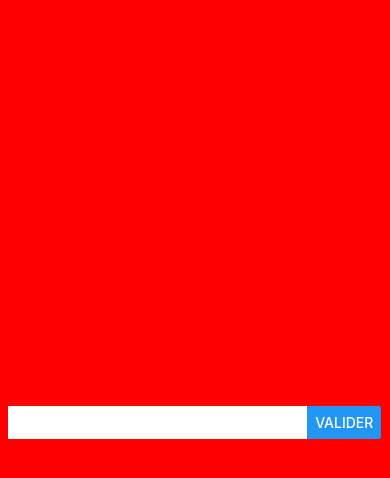
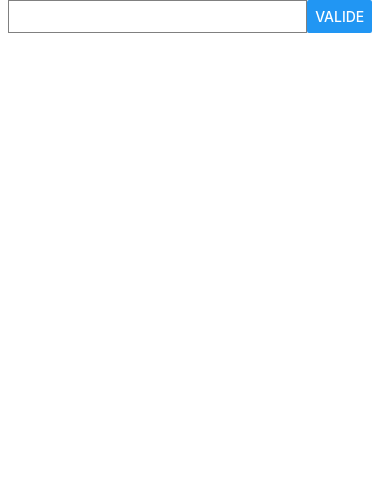
Before and after one commit to kps-243/RNCourse, a React Native app: screen / in a window 390 px wide. Shown: the top 478 px of the page. Built offline with nearby package versions, Linux system fonts and the light colour scheme.

Commit message:
listing with map

```diff
--- a/App.js
+++ b/App.js
@@ -1,20 +1,34 @@
 import { StatusBar } from 'expo-status-bar';
 import React, { useState } from 'react';
-import { Button, StyleSheet, TextInput, View } from 'react-native';
+import { Button, SafeAreaView, StyleSheet, TextInput, View, Text } from 'react-native';
 
 export default function App() {
-  const [backgroundColor, setBackgroundColor] = useState('red');
   const [inputValue, setInputValue] = useState('');
+  const [inputResult, setInputResult] = useState([]);
   const onPressBtn = () => {
-    setBackgroundColor(inputValue.toLowerCase());
+    setInputResult((prev) => [...prev, inputValue]);
+    setInputValue('');
   }
   return (
-      <View style={[styles.container, {backgroundColor}]}>
+      <SafeAreaView style={[styles.container]}>
         <View style={styles.inputContainer}>
-          <TextInput value={inputValue} onChangeText={setInputValue} style={styles.input}/>
-        <Button title='Valider' onPress={onPressBtn}/>
+          <TextInput
+          value={inputValue}
+          onChangeText={setInputValue}
+          style={styles.input}/>
+        <Button title='Valide' onPress={onPressBtn}/>
         </View>
-      </View>
+        <View style={[styles.resultContainer]}>
+          {
+          inputResult.map((item, index ) => {
+            return <View style={styles.itemContainer} key={index}>
+                      <Text style={styles.itemText}>{item}</Text>
+                  </View>
+          })
+
+          }
+        </View>
+      </SafeAreaView>
   );
 }
 
@@ -22,7 +36,6 @@ const styles = StyleSheet.create({
   container: {
     flex: 1,
     alignItems: "center",
-    justifyContent: "center"
   },
   inputContainer: {
     flexDirection: "row",
@@ -32,5 +45,24 @@ const styles = StyleSheet.create({
   input: {
     width: "80%",
     backgroundColor: "white",
+    borderWidth: 1,
+    borderColor: "gray",
+  },
+  resultContainer: {
+    width: "100%",
+    padding: 8,
+  },
+  itemContainer: {
+    width: "100%",
+    height: 38,
+    backgroundColor: "rgba(0, 0, 0, 0.75)",
+    marginVertical: 12,
+    borderRadius: 8,
+    justifyContent: "center",
+    alignItems: "center",
+  },
+  itemText: {
+    color: "white",
+    fontSize: 16,
   },
 });
```
